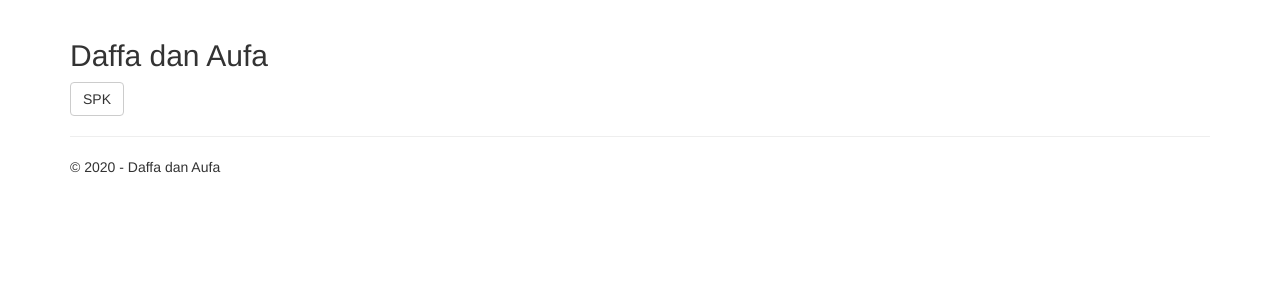
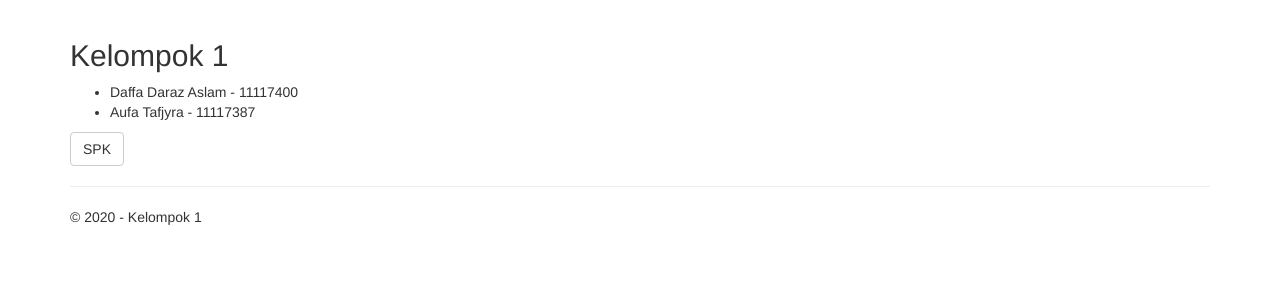
Before and after one commit to daffadaraz/TOPSIS-Flask, a Flask app: page / in a window 1280 px wide. Shown: the part 51-351 px from the top of the page. Run offline with Flask 2, Linux system fonts and the light colour scheme; some libraries are stand-ins or nearby versions.

Commit message:
remove kreditor in variables and rename titles

```diff
--- a/SPKTOPSIS/templates/index.html
+++ b/SPKTOPSIS/templates/index.html
@@ -4,6 +4,11 @@
 
 <h2>{{ title }}</h2>
 
+<ul>
+    <li>Daffa Daraz Aslam - 11117400</li>
+    <li>Aufa Tafjyra - 11117387</li>
+</ul>
+
 <p><a class="btn btn-default" href="{{ url_for('spk') }}">SPK</a></p>
 
 {% endblock %}
--- a/SPKTOPSIS/templates/layout.html
+++ b/SPKTOPSIS/templates/layout.html
@@ -30,7 +30,7 @@
         {% block content %}{% endblock %}
         <hr />
         <footer>
-            <p>&copy; {{ year }} - Daffa dan Aufa</p>
+            <p>&copy; {{ year }} - Kelompok 1</p>
         </footer>
     </div>
 
--- a/SPKTOPSIS/views.py
+++ b/SPKTOPSIS/views.py
@@ -17,7 +17,7 @@ def home():
     """Renders the home page."""
     return render_template(
         'index.html',
-        title='Daffa dan Aufa',
+        title='Kelompok 1',
         year=datetime.now().year,
     )
 
```
Also changed, not shown: SPKTOPSIS/Controller/SPK.py (+5 -5 lines), SPKTOPSIS/templates/spk.html (+4 -4 lines).
